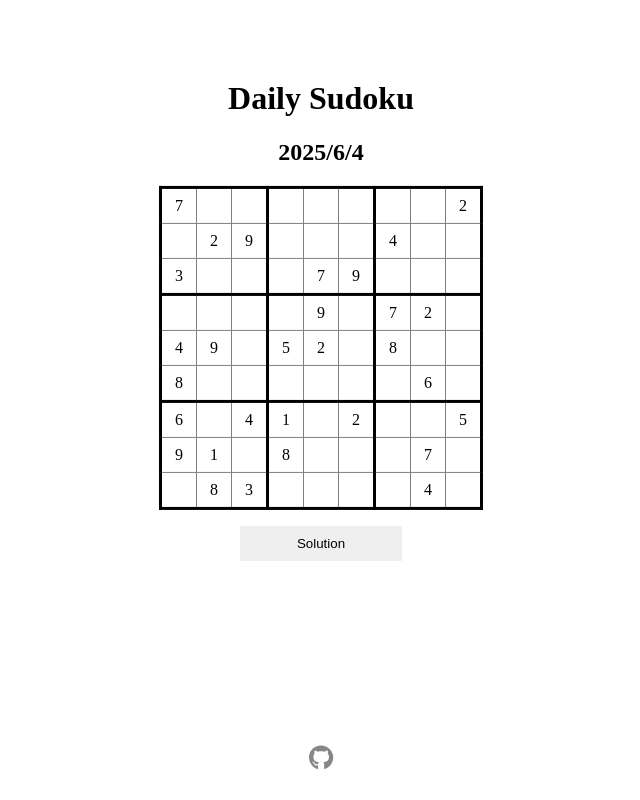
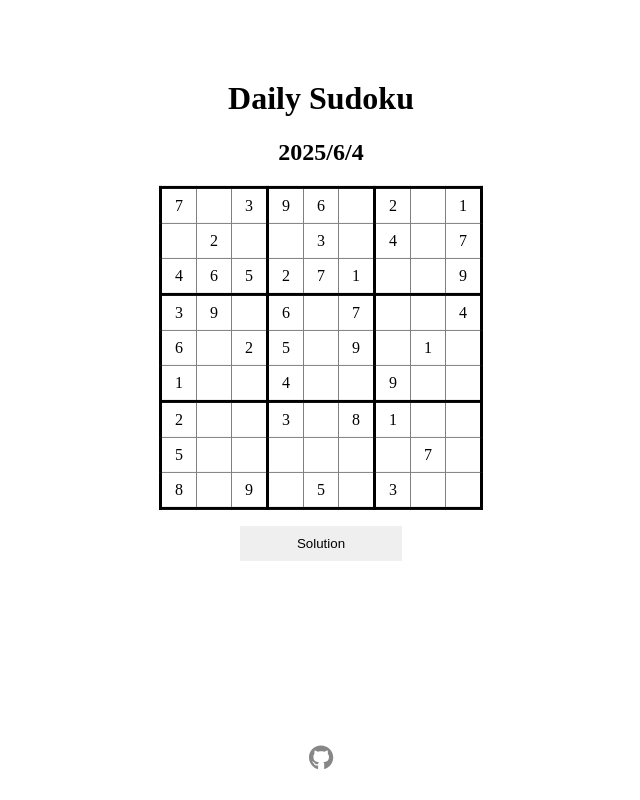
Before and after one commit to kms1601/daily-sudoku, a React (Vite) app: page / in a window 1280 px wide. Shown: the whole page, without its empty margins (319-959 px from the left). Built offline with nearby package versions, Linux system fonts and the light colour scheme.

Commit message:
fix typo

```diff
--- a/src/components/Sudoku.tsx
+++ b/src/components/Sudoku.tsx
@@ -1,8 +1,8 @@
 import styled from "styled-components";
 import {useState} from "react";
-import SudokuSolver from "../util/SudokuSolver.ts";
+import SudokuSolver from "../utils/SudokuSolver.ts";
 import Title from "./Title.tsx";
-import {d, m, y} from "../util/today.ts";
+import {d, m, y} from "../utils/today.ts";
 
 const Div = styled.div`
   position: absolute;
@@ -78,7 +78,7 @@ const Btn = styled.button`
 
 const Sudoku = () => {
   const [show, setShow] = useState<boolean>(false);
-  const [sudokuSolver] = useState<SudokuSolver>(new SudokuSolver(Number(y + "" + m + "" + d) - 2));
+  const [sudokuSolver] = useState<SudokuSolver>(new SudokuSolver(Number(y + "" + m + "" + d)));
 
   const handleShow = () => {
     setShow(!show);
--- a/src/components/Title.tsx
+++ b/src/components/Title.tsx
@@ -1,5 +1,5 @@
 import styled from "styled-components";
-import {d, m, y} from "../util/today.ts";
+import {d, m, y} from "../utils/today.ts";
 
 const Div = styled.div`
   text-align: center;
```
Also changed, not shown: src/utils/NumberSet.ts (renamed from src/util/NumberSet.ts), src/utils/Random.ts (renamed from src/util/Random.ts), src/utils/Sudoku.ts (renamed from src/util/Sudoku.ts), src/utils/SudokuSolver.ts (renamed from src/util/SudokuSolver.ts), src/utils/XorShift.ts (renamed from src/util/XorShift.ts), src/utils/today.ts (renamed from src/util/today.ts).
